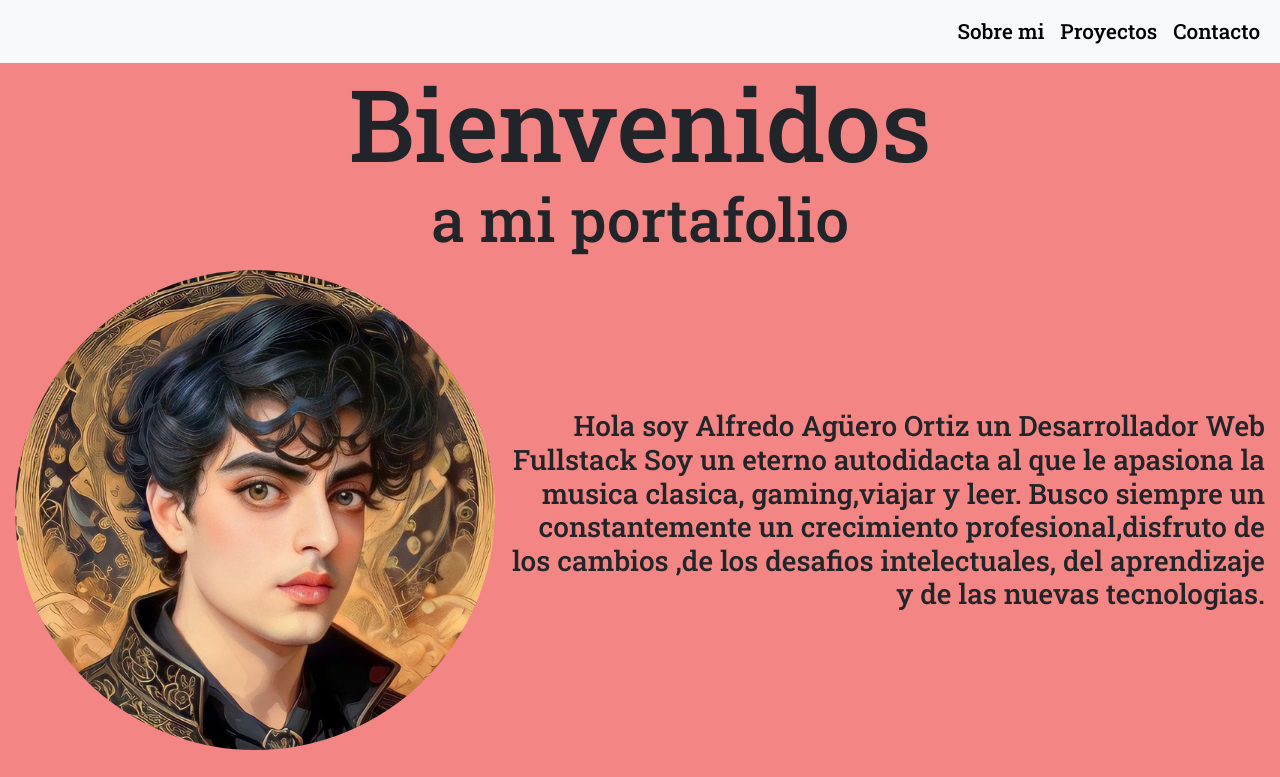
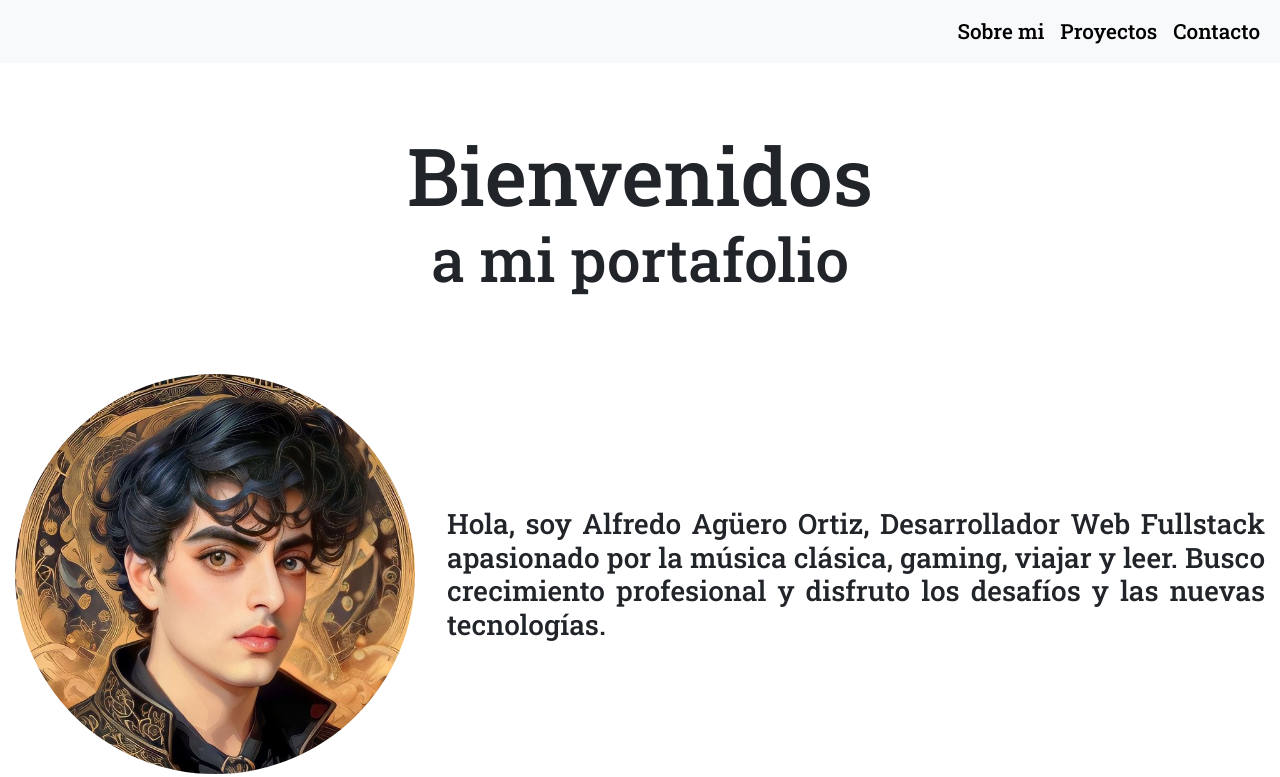
Before and after one commit to alfre4500/Porfolio, a plain HTML site: page index.html in a window 1280 px wide. Shown: the top 777 px of the page. Drawn offline with nearby package versions, Linux system fonts and the light colour scheme.

Commit message:
empezando

```diff
--- a/index.css
+++ b/index.css
@@ -16,10 +16,16 @@
 }
 main{
     margin:0;
-    background-color:#f38585;
+    background-color:#ffffff;
+}
+.sec1{padding: 4rem;
+    display: flex;
+    flex-direction: column;
+    justify-content: center;
+    align-items: center;
 }
 h1{
-    font-size: 100px!important;
+    font-size: 80px!important;
     text-align: center;
 }
 h2{
@@ -31,13 +37,14 @@ h2{
     justify-content:space-between;
     padding: 15px;
     align-items: center;
+    gap: 2rem;
 }
 h3{
-    text-align:right;
+    text-align:justify;
 }
 img{flex: initial;
-    width: 30rem;
-    height: 30rem;
+    width: 25rem;
+    height: 25rem;
     border-radius: 1000px;
 
 }
--- a/index.html
+++ b/index.html
@@ -36,14 +36,13 @@
           </nav>
     </header>
     <main>
-        <section>
+        <section class="sec1">
         <h1>Bienvenidos</h1>
         <h2>a mi portafolio</P>
         </section>
         <div class="div1">
         <img src="./multi/IMG_20230810_220312_402.jpg" alt="">
-        <h3>Hola soy Alfredo Agüero Ortiz un Desarrollador Web Fullstack Soy un eterno autodidacta al que le apasiona la musica clasica, gaming,viajar y leer.
-          Busco siempre un constantemente un crecimiento profesional,disfruto de los cambios ,de los desafios intelectuales, del aprendizaje y de las nuevas tecnologias.</h3>
+        <h3>Hola, soy Alfredo Agüero Ortiz, Desarrollador Web Fullstack apasionado por la música clásica, gaming, viajar y leer. Busco crecimiento profesional y disfruto los desafíos y las nuevas tecnologías.</h3>
         </div>
         <div>
         <h2 class="habi">Habilidades</h2>
```
